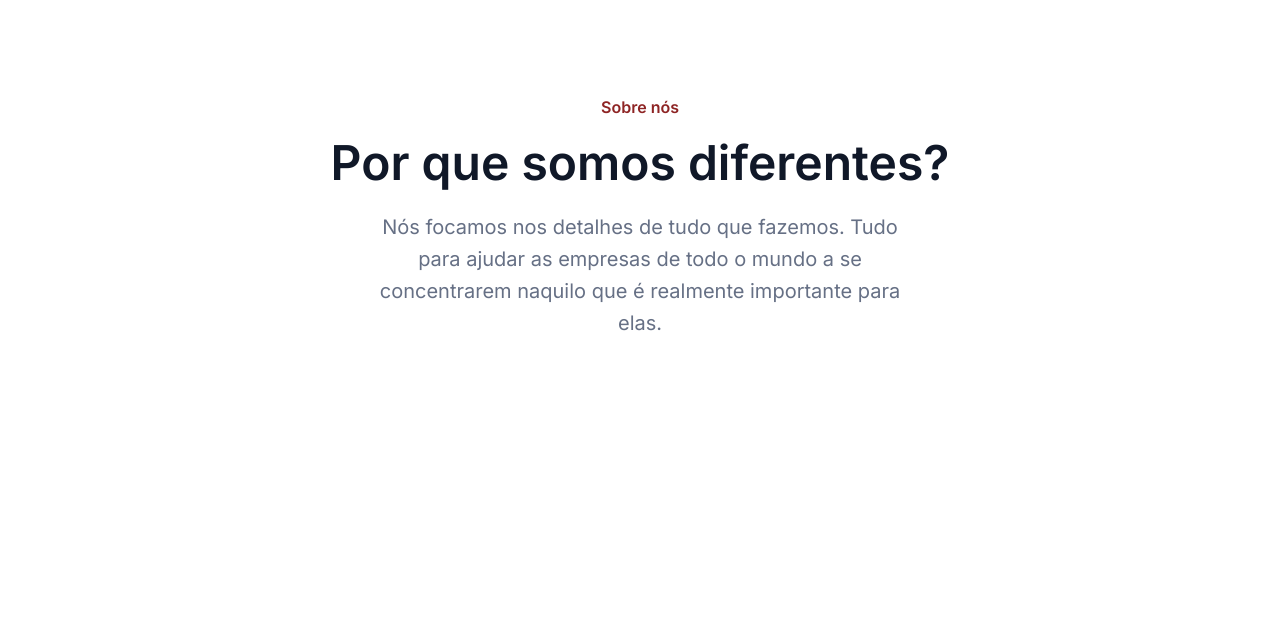
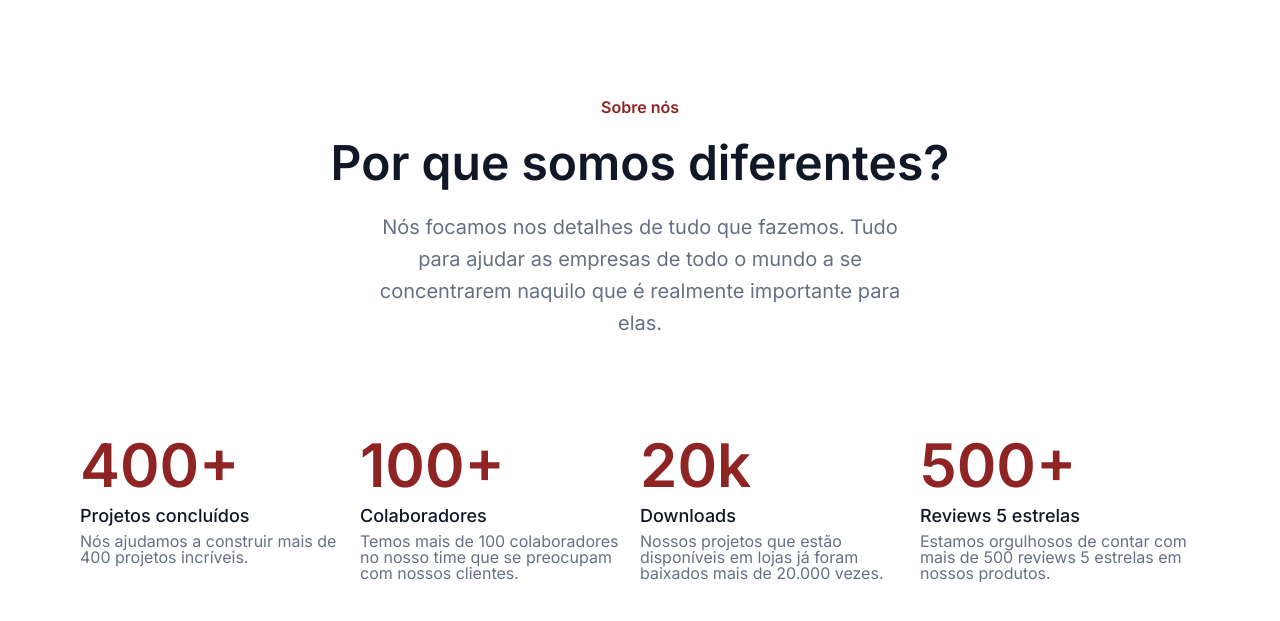
Before and after one commit to victorcabral182/7daysofcode-html-css, a plain HTML site: page index.html in a window 1280 px wide. Shown: the part 77-698 px from the top of the page. Drawn offline with Linux system fonts and the light colour scheme.

Commit message:
Development of the code referring to the metrics section.

```diff
--- /dev/null
+++ b/assets/css/metricas.css
@@ -0,0 +1,29 @@
+.metricas__container {
+    display: flex;
+    justify-content: space-between;
+    margin: 0 80px 96px 80px;
+}
+
+.box-metricas {
+    width: 350px;
+}
+
+.metrica {
+    font-size: 60px;
+    font-weight: 600;
+    color: var(--vinho-botao);
+    margin-bottom: 12px;
+}
+
+.titulo-metrica {
+    font-size: 18px;
+    font-weight: 500;
+    color: var(--preto-h1);
+    margin-bottom: 8px;
+}
+
+.descricao-metrica {
+    font-size: 16px;
+    font-weight: 400;
+    color: var(--cinza-navegacao);
+}
--- a/assets/css/style.css
+++ b/assets/css/style.css
@@ -1,5 +1,6 @@
 @import url("header.css");
 @import url("banner.css");
+@import url("metricas.css");
 
 :root {
     --branco: #FFFFFF;
--- a/index.html
+++ b/index.html
@@ -40,5 +40,28 @@
             <h1 class="banner-diferencial">Por que somos diferentes?</h1>
             <p class="banner-descricao">Nós focamos nos detalhes de tudo que fazemos. Tudo para ajudar as empresas de todo o mundo a se concentrarem naquilo que é realmente importante para elas.</p>
         </article>
+
+        <section class="metricas__container">
+            <div class="box-metricas">
+                <h1 class="metrica">400+</h1>
+                <p class="titulo-metrica">Projetos concluídos</p>
+                <p class="descricao-metrica">Nós ajudamos a construir mais de 400 projetos incríveis.</p>
+            </div>
+            <div class="box-metricas">
+                <h1 class="metrica">100+</h1>
+                <p class="titulo-metrica">Colaboradores</p>
+                <p class="descricao-metrica">Temos mais de 100 colaboradores no nosso time que se preocupam com nossos clientes.</p>
+            </div>
+            <div class="box-metricas">
+                <h1 class="metrica">20k</h1>
+                <p class="titulo-metrica">Downloads</p>
+                <p class="descricao-metrica">Nossos projetos que estão disponíveis em lojas já foram baixados mais de 20.000 vezes.</p>
+            </div>
+            <div class="box-metricas">
+                <h1 class="metrica">500+</h1>
+                <p class="titulo-metrica">Reviews 5 estrelas</p>
+                <p class="descricao-metrica">Estamos orgulhosos de contar com mais de 500 reviews 5 estrelas em nossos produtos.</p>
+            </div>
+        </section>
     </body>
 </html>
```
